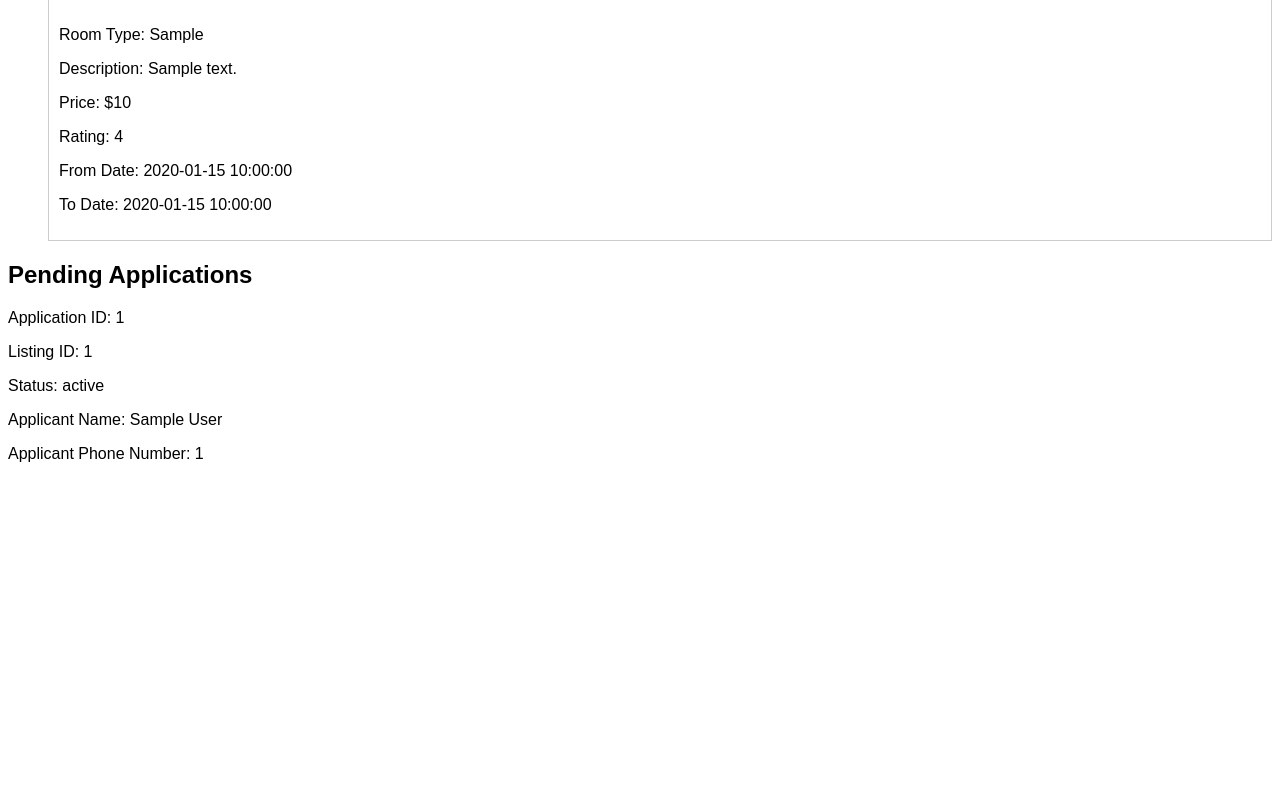
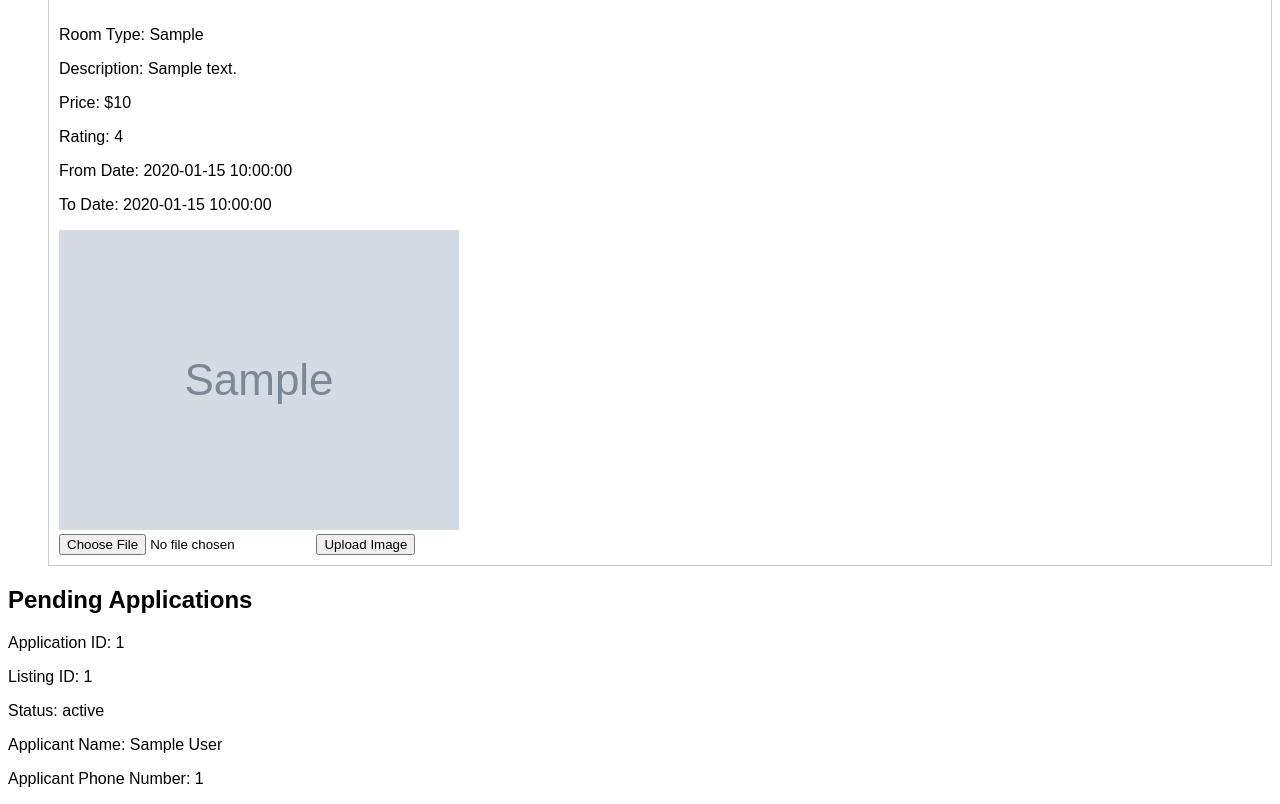
Before and after one commit to cs411-alawini/sp24-cs411-team066-DBKnitters, a Python web app: template ease_lease/app/templates/landlord_profile.html in a window 1280 px wide. Shown: the part 354-1158 px from the top of the page. Before the commit the page ends 816 px from the top, so only its background shows below. Run offline with Jinja, Linux system fonts and the light colour scheme; the template is opened without the code that fills it: most values are stand-ins (such as "Sample title", 1, 10 or a date in 2020); grey boxes marked "Sample" are stand-in pictures.

Commit message:
added creative component

```diff
--- a/ease_lease/app/static/js/landlord_profile.js
+++ b/ease_lease/app/static/js/landlord_profile.js
@@ -1,3 +1,4 @@
+document.addEventListener('DOMContentLoaded', function() {
     document.getElementById('edit_host_about').addEventListener('click', function() {
         document.getElementById('host_about_form').style.display = 'block';
     });
@@ -23,3 +24,34 @@ document.getElementById('host_about_form').addEventListener('submit', function(e
             }
         });
     });
+
+    var uploadForms = document.getElementsByClassName('uploadForm');
+    for (var i = 0; i < uploadForms.length; i++) {
+        uploadForms[i].addEventListener('submit', function(e) {
+            e.preventDefault();
+
+            var formData = new FormData(this);
+            var listingId = this.getAttribute('data-listing-id');
+
+            fetch('/edit_property_image/' + listingId, {
+                method: 'POST',
+                body: formData
+            })
+            .then(function(response) {
+                if (response.ok) {
+                    return response.json();
+                } else {
+                    throw new Error('Error uploading image');
+                }
+            })
+            .then(function(data) {
+                var imageContainer = e.target.nextElementSibling;
+                imageContainer.querySelector('.enhancedImage').src = data.image_url;
+                imageContainer.style.display = 'block';
+            })
+            .catch(function(error) {
+                console.error(error);
+            });
+        });
+    }
+  });
--- a/ease_lease/app/static/js/listings.js
+++ b/ease_lease/app/static/js/listings.js
@@ -14,8 +14,8 @@ document.getElementById('search-filter-form').addEventListener('submit', functio
   function updateListings(listings) {
     const listingsContainer = document.getElementById('listings-container');
     listingsContainer.innerHTML = '';
-
     listings.forEach(listing => {
+      const imageUrl = listing.image_url ? listing.image_url : '/static/images/default_property.png';
       const listingElement = document.createElement('li');
       listingElement.innerHTML = `
         <h2>${listing.room_type}</h2>
@@ -23,6 +23,7 @@ document.getElementById('search-filter-form').addEventListener('submit', functio
         <p><strong>Rating: </strong>${listing.scores_rating}</p>
         <p><strong>Price: </strong>$${listing.price}</p>
         <p><strong>Available from: </strong>${listing.from_date} to ${listing.to_date}</p>
+        <img class="propertyImage" src="${imageUrl}" alt="Property Image">
         <button onclick = 'viewDetails(${listing.listing_id})'>View Details</button>
     `;
       listingsContainer.appendChild(listingElement);
--- a/ease_lease/app/templates/landlord_profile.html
+++ b/ease_lease/app/templates/landlord_profile.html
@@ -26,16 +26,24 @@
         </section>
         <section id="listings">
             <h2>Listings</h2>
-            <ul id = "listings-container">
+            <ul id="listings-container">
                 {% for listing in landlord_listings %}
                 <li class="listing">
-                    <!-- <p>Listing ID: {{ listing.listing_id }}</p> -->
                     <p>Room Type: {{ listing.room_type }}</p>
                     <p>Description: {{ listing.description }}</p>
                     <p>Price: ${{ listing.price }}</p>
                     <p>Rating: {{ listing.scores_rating }}</p>
                     <p>From Date: {{ listing.from_date }}</p>
                     <p>To Date: {{ listing.to_date }}</p>
+                    <img class="propertyImage" src="{{ listing.image_url or url_for('static', filename='images/default_property.png') }}" alt="Property Image">
+                    <form class="uploadForm" data-listing-id="{{ listing.listing_id }}">
+                        <input type="file" name="image" accept="image/*" required>
+                        <button type="submit">Upload Image</button>
+                    </form>
+                    <div class="imageContainer" style="display: none;">
+                        <h4>Enhanced Image:</h4>
+                        <img class="enhancedImage" src="" alt="Enhanced Image">
+                    </div>
                 </li>
                 {% endfor %}
             </ul>
--- a/ease_lease/app/templates/listings.html
+++ b/ease_lease/app/templates/listings.html
@@ -50,6 +50,7 @@
                 <p><strong>Rating: </strong>{{ listing['scores_rating'] }}</p>
                 <p><strong>Price: </strong>${{ listing['price'] }}</p>
                 <p><strong>Available from: </strong>{{ listing['from_date'] }} to {{ listing['to_date'] }}</p>
+                <img class="propertyImage" src="{{ listing.image_url or url_for('static', filename='images/default_property.png') }}" alt="Property Image">
                 <button onclick = "location.href = '/listings_detail/{{listing.listing_id}}'">View Details</button>
             </li>
         {% endfor %}
--- a/ease_lease/app/templates/listings_detail.html
+++ b/ease_lease/app/templates/listings_detail.html
@@ -45,6 +45,9 @@
                 <div class="form-row">
                     <label><strong>Location:</strong></label>
                     <span>{{ listings_detail[0].longitude }}, {{ listings_detail[0].latitude }}</span>
+                </div>
+                <div class="form-row"></div>
+                    <img class="propertyImage" src="{{ listings_detail[0].image_url or url_for('static', filename='images/default_property.png') }}" alt="Property Image">
                 </div>
                 <div class="form-row">
                     <button id="apply-btn" class="form-btn">Apply</button>
--- a/ease_lease/utils/__init__.py
+++ b/ease_lease/utils/__init__.py
@@ -2,3 +2,4 @@ from .account_utils import *
 from .listings_utils import *
 from .landlord_profile_utils import *
 from .listings_detail_utils import *
+from .enhance_property_image import *
--- a/ease_lease/utils/landlord_profile_utils.py
+++ b/ease_lease/utils/landlord_profile_utils.py
@@ -17,7 +17,7 @@ def get_landlord_profile(user_id):
 def get_landlord_listings(host_id):
     SQL_QUERY = """
     SELECT
-        li.listing_id, room_type, description, price, from_date, to_date, scores_rating
+        li.listing_id, room_type, description, price, from_date, to_date, scores_rating, li.image_url
     FROM
         Listing li
     JOIN
--- a/ease_lease/utils/listings_utils.py
+++ b/ease_lease/utils/listings_utils.py
@@ -4,7 +4,7 @@ from datetime import datetime
 def get_top_listings():
     SQL_QUERY = """
     SELECT
-        li.listing_id, scores_rating, room_type, description, price, from_date, to_date
+        li.listing_id, scores_rating, room_type, description, price, from_date, to_date, li.image_url
     FROM
         Listing li
     JOIN
@@ -18,7 +18,7 @@ def get_top_listings():
 
 def get_filtered_listings(search_query, max_price, room_type, start_date, end_date, min_rating):
     SQL_QUERY = """
-    SELECT li.listing_id, room_type, description, price, from_date, to_date, scores_rating
+    SELECT li.listing_id, room_type, description, price, from_date, to_date, scores_rating, li.image_url
     FROM Listing li
     JOIN Rating r ON li.listing_id = r.listing_id
     WHERE 1=1"""
```
Also changed, not shown: ease_lease/routes/landlord_profile_routes.py (+15 -0 lines), ease_lease/utils/enhance_property_image.py (+38 -7 lines), ease_lease/app/static/images/default_property.png (added). Lines whose indentation alone changed are shown as unchanged.
